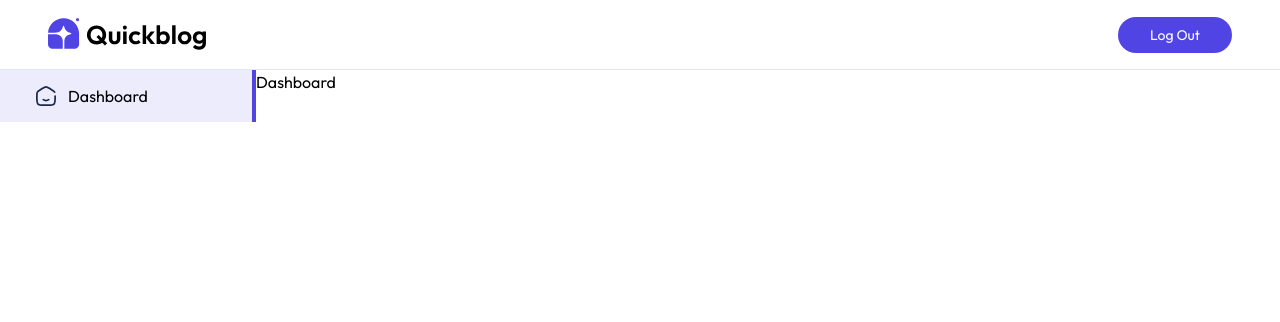
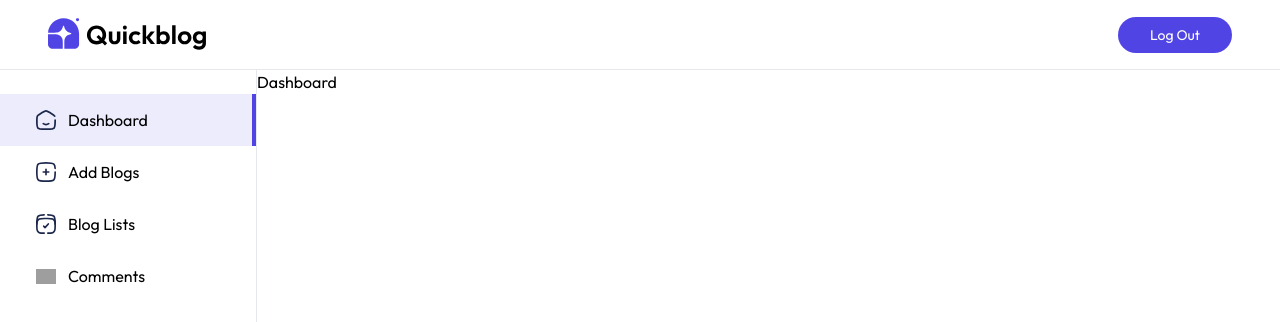
Before and after one commit to outgoingrudra/Blog-site, a React (Vite) app in the folder frontend/: page /admin in a window 1280 px wide. Shown: the top 322 px of the page. Built offline with nearby package versions, Linux system fonts and the light colour scheme; grey boxes are pictures that could not be loaded.

Commit message:
changes made

```diff
--- a/frontend/src/Components/admin/Sidebar.jsx
+++ b/frontend/src/Components/admin/Sidebar.jsx
@@ -4,9 +4,9 @@
 
 export default function Sidebar() {
   return (
-    <div className="">
+    <div className="flex flex-col  border-r border-gray-200 min-h-full pt-6">
       <NavLink
-        end
+        end={true}
         to="/admin"
         className={({ isActive }) =>
           `flex items-center gap-3 py-3.5 px-3 md:px-9 md:min-w-64 cursor-pointer ${
@@ -17,6 +17,45 @@
         <img src={assets.home_icon} alt="" className="min-w-4 w-5" />
         <p className="hidden md:inline-block">Dashboard</p>
       </NavLink>
+
+
+        <NavLink
+
+        to="/admin/addBlog"
+        className={({ isActive }) =>
+          `flex items-center gap-3 py-3.5 px-3 md:px-9 md:min-w-64 cursor-pointer ${
+            isActive ? "bg-primary/10 border-r-4 border-primary" : ""
+          }`
+        }
+      >
+        <img src={assets.add_icon} alt="" className="min-w-4 w-5" />
+        <p className="hidden md:inline-block">Add Blogs</p>
+      </NavLink>
+
+       <NavLink
+
+        to="/admin/listBlog"
+        className={({ isActive }) =>
+          `flex items-center gap-3 py-3.5 px-3 md:px-9 md:min-w-64 cursor-pointer ${
+            isActive ? "bg-primary/10 border-r-4 border-primary" : ""
+          }`
+        }
+      >
+        <img src={assets.list_icon} alt="" className="min-w-4 w-5" />
+        <p className="hidden md:inline-block">Blog Lists</p>
+      </NavLink>
+       <NavLink
+
+        to="/admin/comments"
+        className={({ isActive }) =>
+          `flex items-center gap-3 py-3.5 px-3 md:px-9 md:min-w-64 cursor-pointer ${
+            isActive ? "bg-primary/10 border-r-4 border-primary" : ""
+          }`
+        }
+      >
+        <img src={assets.comment_icon} alt="" className="min-w-4 w-5" />
+        <p className="hidden md:inline-block">Comments</p>
+      </NavLink>
     </div>
   );
 }
```
